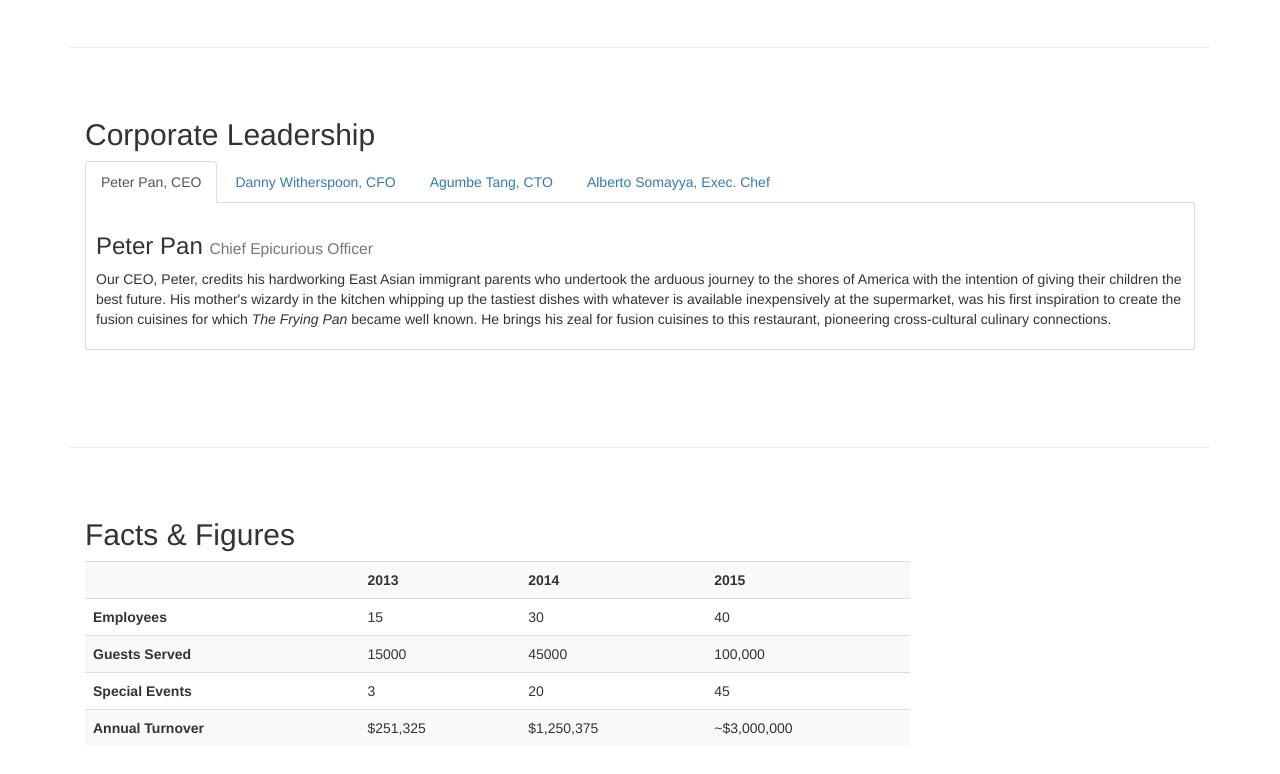
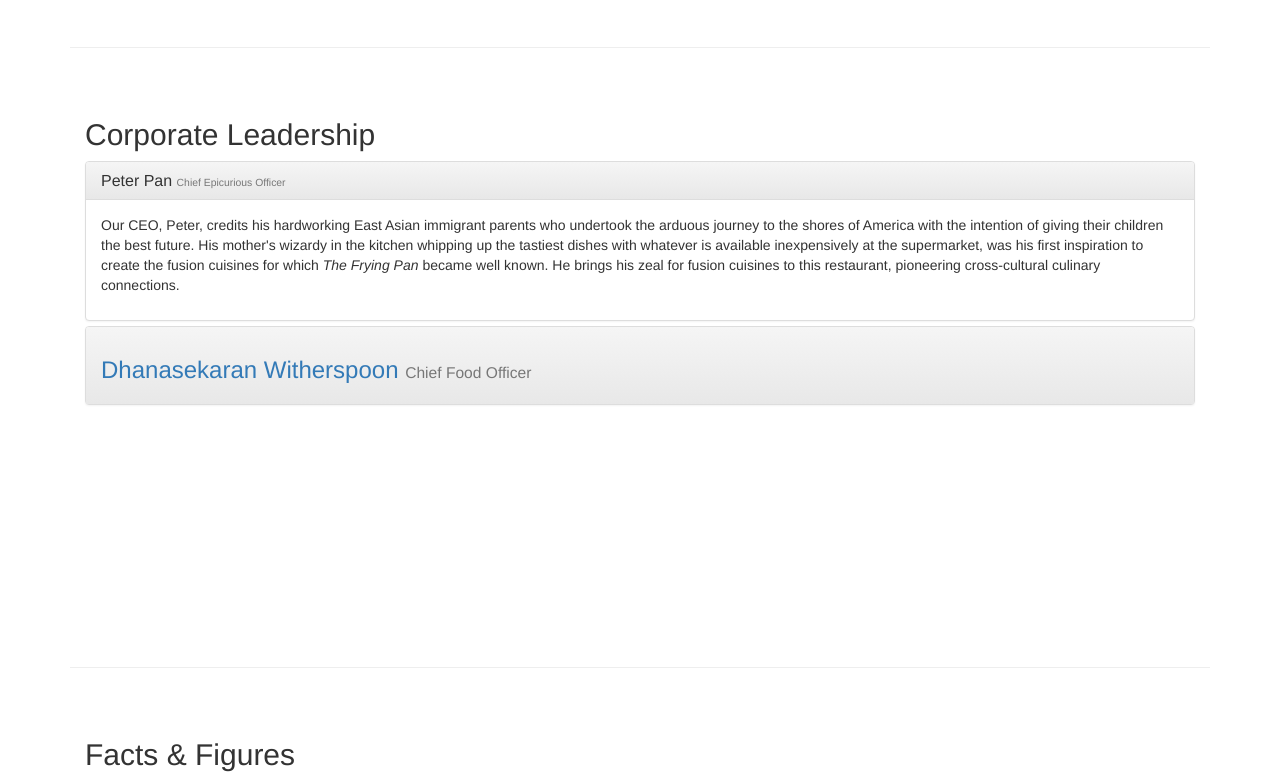
Before and after one commit to jorgeruvalcaba/fullstackspecial, a plain HTML site: page fullstack2/conFusion/aboutus.html in a window 1280 px wide. Shown: the part 1014-1788 px from the top of the page. Drawn offline with nearby package versions, Linux system fonts and the light colour scheme.

Commit message:
Accordion practice 1

```diff
--- a/fullstack2/conFusion/aboutus.html
+++ b/fullstack2/conFusion/aboutus.html
@@ -93,7 +93,7 @@
       </div>
 
       <div class="row row-content">
-        <div class="col-xs-12 col-sm-8">
+        <div class="col-xs-12 col-sm-6 col-lg-8">
           <h2>Our History</h2>
           <p>Started in 2010, Ristorante con Fusion quickly established itself as a culinary icon par excellence in Hong Kong. With its unique brand of world fusion cuisine that can be found nowhere else, it enjoys patronage from the A-list clientele in Hong Kong.  Featuring four of the best three-star Michelin chefs in the world, you never know what will arrive on your plate the next time you visit us.</p>
           <p>The restaurant traces its humble beginnings to <em>The Frying Pan</em>, a successful chain started by our CEO, Mr. Peter Pan, that featured for the first time the world's best cuisines in a pan.</p>
@@ -106,7 +106,7 @@
             </blockquote>
           </div>
         </div>
-        <div class="col-xs-12 col-sm-4">
+        <div class="col-xs-12 col-sm-6 col-lg-4">
           <p style="padding:20px;"></p>
           <div class="panel panel-primary">
             <div class="panel-heading">
@@ -129,31 +129,35 @@
       </div>
 
       <div class="row row-content">
-        <div class="col-xs-12 col-sm-12">
+        <div class="col-xs-12">
           <h2>Corporate Leadership</h2>
-          <ul class="nav nav-tabs" role="tablist">
-            <li role="presentation" class="active">
-              <a href="#peter" aria-controls="peter" role="tab" data-toggle="tab">Peter Pan, CEO</a>
-            </li>
-            <li role="presentation">
-              <a href="#danny" aria-controls="danny" role="tab" data-toggle="tab">Danny Witherspoon, CFO</a>
-            </li>
-            <li role="presentation">
-              <a href="#agumbe" aria-controls="agumbe" role="tab" data-toggle="tab">Agumbe Tang, CTO</a>
-            </li>
-            <li role="presentation">
-              <a href="#alberto" aria-controls="alberto" role="tab" data-toggle="tab">Alberto Somayya, Exec. Chef</a>
-            </li>
-          </ul>
-          <div class="tab-content">
-            <div role="tabpanel" class="tab-pane fade in active" id="peter">
-              <h3>Peter Pan <small>Chief Epicurious Officer</small></h3>
-              <p>Our CEO, Peter, credits his hardworking East Asian immigrant parents who undertook the arduous journey to the shores of America with the intention of giving their children the best future. His mother's wizardy in the kitchen whipping up the tastiest dishes with whatever is available inexpensively at the supermarket, was his first inspiration to create the fusion cuisines for which <em>The Frying Pan</em> became well known. He brings his zeal for fusion cuisines to this restaurant, pioneering cross-cultural culinary connections.</p>
+          <div class="panel-group" id="accordion" role="tablist" aria-multiselectable="true">
+            <div class="panel panel-default">
+              <div class="panel-heading" role="tab" id="headingPeter">
+                <h3 class="panel-title">
+                  <a role="button" data-toggle="collapse" data-parent="#accordion" href="#peter" aria-expanded="true" aria-controls="peter">Peter Pan <small>Chief Epicurious Officer</small></a>
+                </h3>
+              </div>
+              <div role="tabpanel" class="panel-collapse collapse in" id="peter" aria-labelledby="headingPeter">
+                <div class="panel-body">
+                  <p>Our CEO, Peter, credits his hardworking East Asian immigrant parents who undertook the arduous journey to the shores of America with the intention of giving their children the best future. His mother's wizardy in the kitchen whipping up the tastiest dishes with whatever is available inexpensively at the supermarket, was his first inspiration to create the fusion cuisines for which <em>The Frying Pan</em> became well known. He brings his zeal for fusion cuisines to this restaurant, pioneering cross-cultural culinary connections.</p>
+                </div>
+              </div>
             </div>
-            <div role="tabpanel" class="tab-pane fade" id="danny">
-              <h3>Dhanasekaran Witherspoon <small>Chief Food Officer</small></h3>
-              <p>Our CFO, Danny, as he is affectionately referred to by his colleagues, comes from a long established family tradition in farming and produce. His experiences growing up on a farm in the Australian outback gave him great appreciation for varieties of food sources. As he puts it in his own words, <em>Everything that runs, wins, and everything that stays, pays!</em></p>
+            <div class="panel panel-default">
+              <div class="panel-heading" role="tab" id="headingDanny">
+                <h3 class="pannel-title">
+                  <a role="button" data-toggle="collapse" data-parent="#accordion" href="#danny" aria-controls="danny">
+                  Dhanasekaran Witherspoon <small>Chief Food Officer</small></a>
+                </h3>
+              </div>
+              <div role="tabpanel" class="panel-collapse collapse" id="danny" aria-labelledby="headingDanny">
+                <div class="panel-body">
+                  <p>Our CFO, Danny, as he is affectionately referred to by his colleagues, comes from a long established family tradition in farming and produce. His experiences growing up on a farm in the Australian outback gave him great appreciation for varieties of food sources. As he puts it in his own words, <em>Everything that runs, wins, and everything that stays, pays!</em></p>
+                </div>
+              </div>
             </div>
+
             <div role="tabpanel" class="tab-pane fade" id="agumbe">
               <h3>Agumbe Tang <small>Chief Taste Officer</small></h3>
               <p>Blessed with the most discerning gustatory sense, Agumbe, our CFO, personally ensures that every dish that we serve meets his exacting tastes. Our chefs dread the tongue lashing that ensues if their dish does not meet his exacting standards. He lives by his motto, <em>You click only if you survive my lick.</em></p>
@@ -170,7 +174,7 @@
       </div>
 
       <div class="row row-content">
-        <div class="col-xs-12 col-sm-9">
+        <div class="col-xs-12">
           <h2>Facts &amp; Figures</h2>
           <div class="table-responsive">
             <table class="table table-striped">
```
